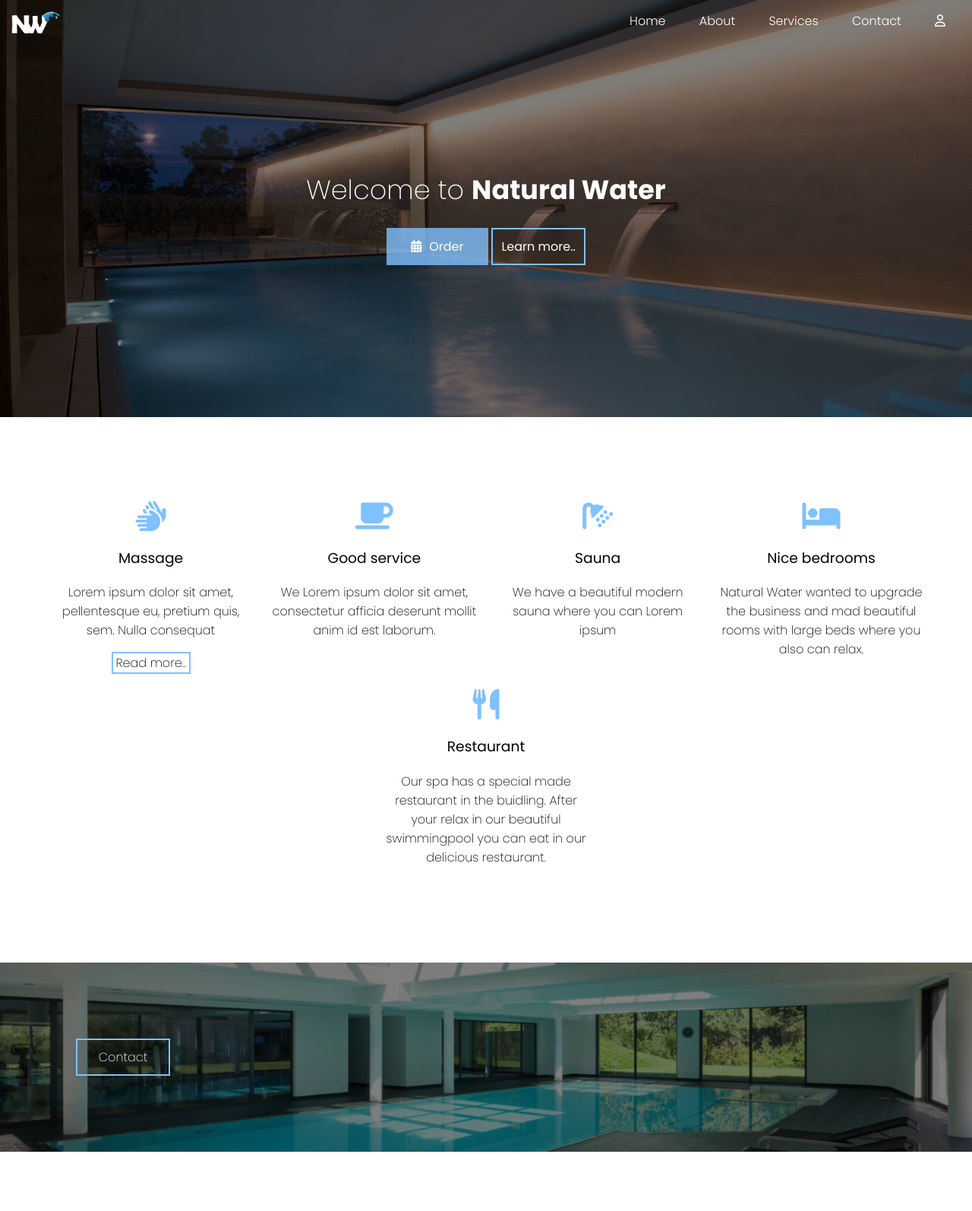
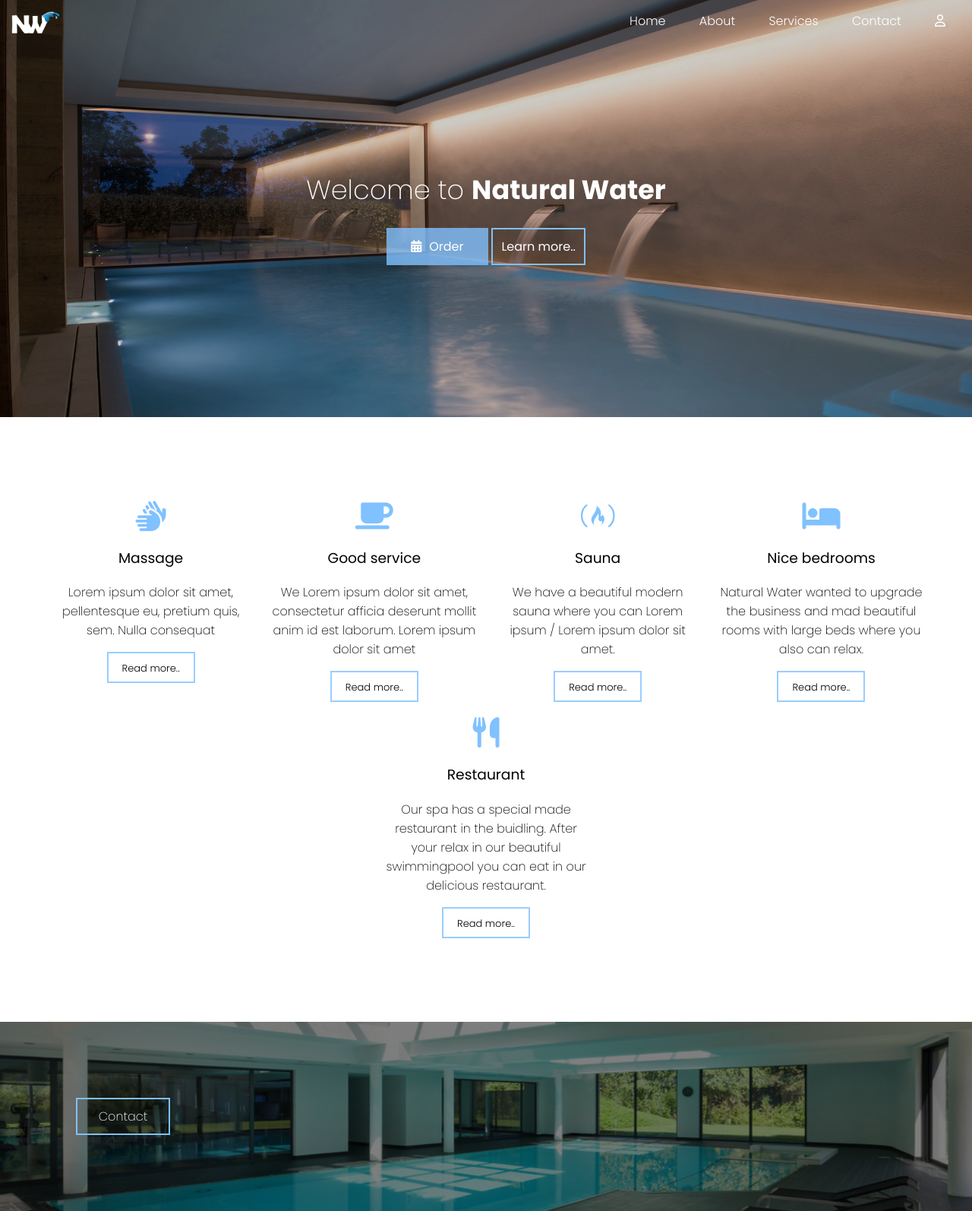
Before and after one commit to MrJulian01/Natural-Water, a PHP site: page / in a window 1280 px wide. Shown: the whole page at 76% size. Before the commit the page ends 1516 px from the top, so only its background shows below. Run offline with PHP 8.4, Linux system fonts and the light colour scheme; some libraries are stand-ins or nearby versions.

Commit message:
[ADDED] HTML to PHP file

```diff
--- a/css/style.css
+++ b/css/style.css
@@ -20,10 +20,11 @@ header {
   padding-bottom: 200px;
   background-image: url("../img/header12.jpg");
   background-blend-mode: multiply;
-  background-color: rgba(0, 0, 0, 0.5);
+  background-color: rgba(0, 0, 0, 0.2);
   background-size: cover;
   background-repeat: no-repeat;
   background-position: center;
+  background-attachment: fixed;
 }
 
 header h1 {
@@ -157,16 +158,30 @@ nav i:hover {
 }
 
 .read_more {
-  border: 2px solid #80c1ff;
+  border: 2px solid rgba(128, 193, 255, 0.8);;
   margin: 0px auto;
   text-align: center;
   width: 100px;
+  padding: 6px;
+}
+
+.read_more:hover {
+  transition: .5s;
+  background-color: rgba(128, 193, 255, 0.8);
+  border: 2px solid rgba(128, 193, 255, 0.0);
+  padding: 9px;
 }
 
 .read_more a {
   color: black;
   text-decoration: none;
-  font-weight: 200;
+  font-weight: 300;
+  font-size: 13px;
+}
+
+.read_more a:hover {
+  transition: .3s;
+  color: white;
 }
 
 /*  MID SECTION  */
@@ -207,6 +222,10 @@ nav i:hover {
 }
 
 
+/*  FOOTER  */
+
+
+
 
 
 
--- a/index.html
+++ b/index.php
@@ -63,25 +63,41 @@
         <article>
           <i class="fa fa-coffee" aria-hidden="true"></i>
           <h3>Good service</h3>
-          <p>We Lorem ipsum dolor sit amet, consectetur afficia deserunt mollit anim id est laborum. </p>
+          <p>We Lorem ipsum dolor sit amet, consectetur afficia deserunt mollit anim id est laborum. Lorem ipsum dolor sit amet </p>
+
+          <div class="read_more">
+            <a href="#">Read more..</a>
+          </div>
         </article>
 
         <article>
-          <i class="fa fa-shower" aria-hidden="true"></i>
+          <i class="fa fa-free-code-camp" aria-hidden="true"></i>
           <h3>Sauna</h3>
-          <p>We have a beautiful modern sauna where you can Lorem ipsum</p>
+          <p>We have a beautiful modern sauna where you can Lorem ipsum / Lorem ipsum dolor sit amet.</p>
+
+          <div class="read_more">
+            <a href="#">Read more..</a>
+          </div>
         </article>
 
         <article>
           <i class="fa fa-bed" aria-hidden="true"></i></i>
           <h3>Nice bedrooms</h3>
           <p>Natural Water wanted to upgrade the business and mad beautiful rooms with large beds where you also can relax.</p>
+
+          <div class="read_more">
+            <a href="#">Read more..</a>
+          </div>
         </article>
 
         <article>
           <i class="fa fa-cutlery" aria-hidden="true"></i>
           <h3>Restaurant</h3>
           <p>Our spa has a special made restaurant in the buidling. After your relax in our beautiful swimmingpool you can eat in our delicious restaurant.</p>
+
+          <div class="read_more">
+            <a href="#">Read more..</a>
+          </div>
         </article>
       </section>
 
```
